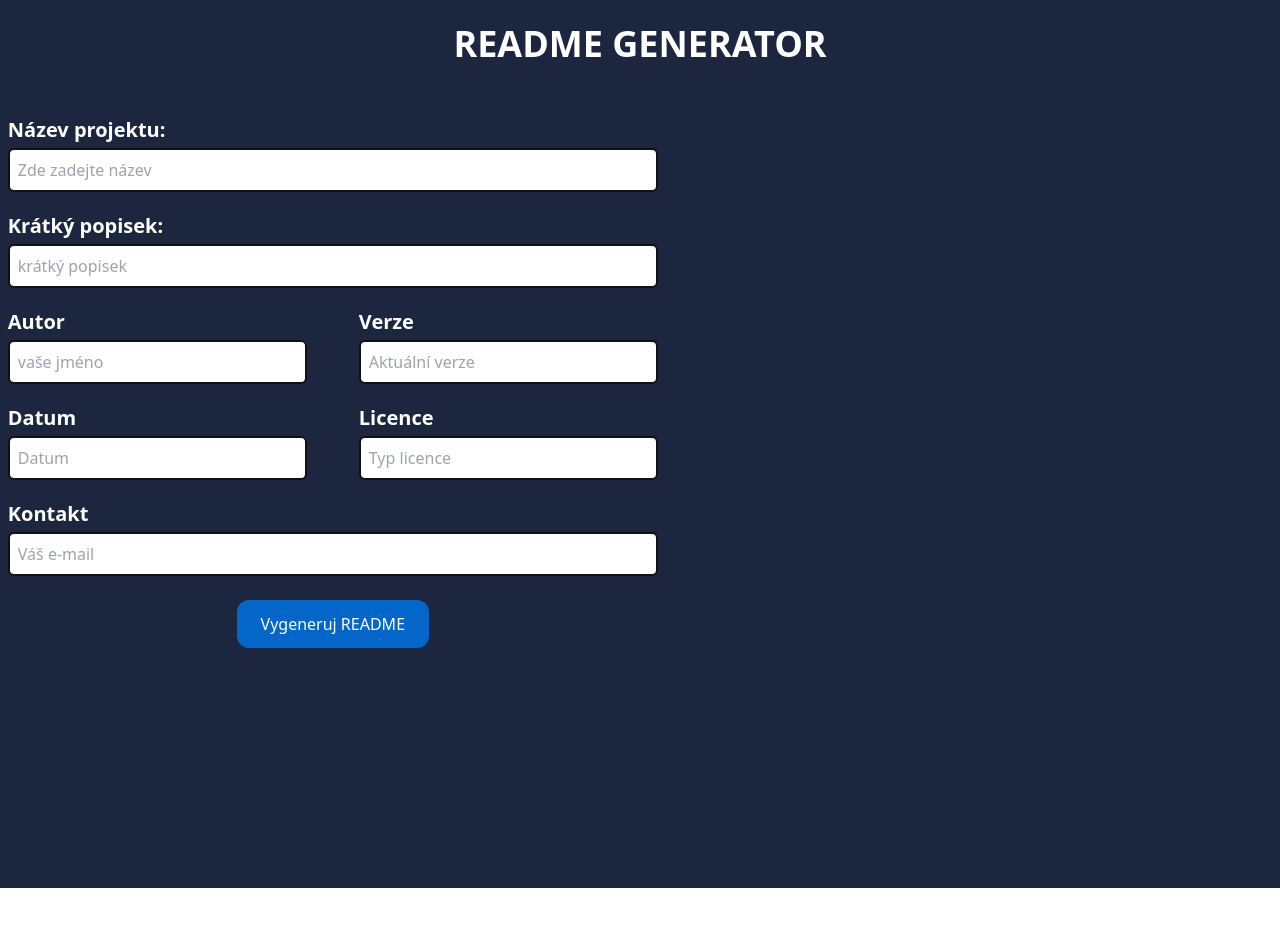
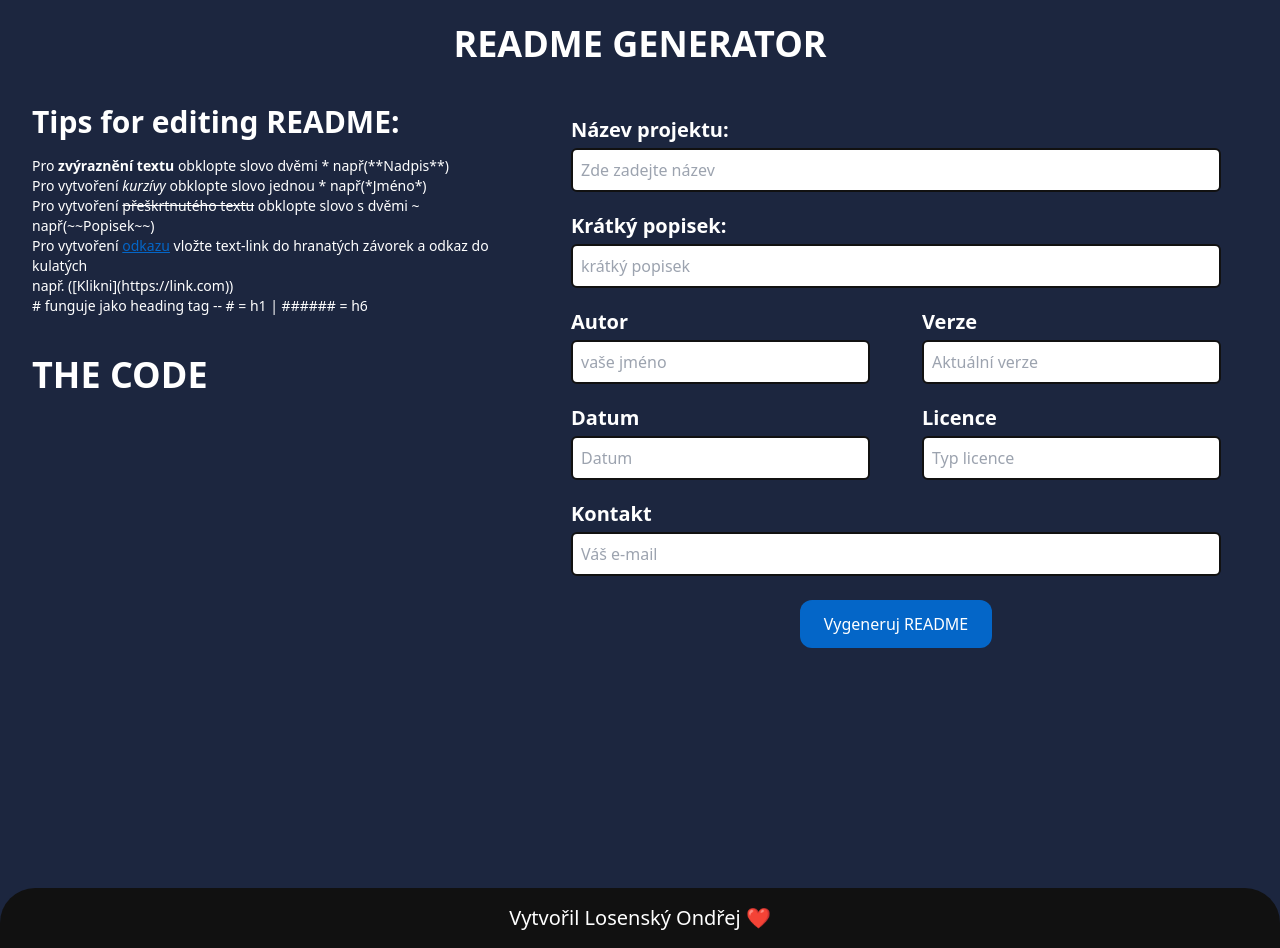
Before and after one commit to OndrejLosensky/generate-readme, a React (Create React App) app: page / in a window 1280 px wide. Before the commit the page ends 888 px from the top, so only its background shows below. Built offline with nearby package versions, Linux system fonts and the light colour scheme; the HTML template or start-up script is replaced by a standard one.

Commit message:
footer + popisek

```diff
--- a/src/App.js
+++ b/src/App.js
@@ -1,10 +1,12 @@
 import CreateReadme from "./components/createReadme/CreateReadme";
+import Footer from "./components/footer/Footer";
 
 function App() {
 
   return (
     <section className='bg-darkBg w-full h-full'>
         <CreateReadme/>
+        <Footer/>
     </section>
   );
 }
--- a/src/components/createReadme/CreateReadme.js
+++ b/src/components/createReadme/CreateReadme.js
@@ -40,8 +40,28 @@ function CreateReadme() {
   return (
     <div>
       <h1 className='uppercase text-4xl font-bold text-center text-whiteText py-6'> Readme generator</h1>
-      <div className='flex flex-row justify-start ml-24 h-screen'> {/* ml-24 | smazat justify center pro posunutí doleva*/}
-          <div className='w-[40%] h-[80%] rounded-2xl'>
+      <div className='flex flex-row justify-start h-screen'> {/* ml-24 | smazat justify center pro posunutí doleva*/}
+          <div className='w-[40%] h-[80%]flex flex-col pl-8'>
+            <div className='h-1/3'>
+              <h2 className= 'text-3xl font-semibold text-whiteText text-left pt-4'>
+                Tips for editing README:
+              </h2>
+              <p className='text-whiteText text-sm text-left pt-4'>
+                Pro <span className='font-bold'> zvýraznění textu</span> obklopte slovo dvěmi * např(**Nadpis**) <br/>
+                Pro vytvoření<span className='italic'> kurzívy</span> obklopte slovo jednou * např(*Jméno*) <br/>
+                Pro vytvoření <span className='line-through'> přeškrtnutého textu</span> obklopte slovo s dvěmi ~ např(~~Popisek~~) <br/>
+                Pro vytvoření <span className='text-buttonColor underline'> odkazu</span> vložte text-link do hranatých závorek a odkaz do kulatých <br/>
+                např. ([Klikni](https://link.com)) <br/>
+                # funguje jako heading tag --  # = h1 | ###### = h6
+              </p>
+            </div>
+            <div className='h-2/3'>
+              <p className='font-semibold text-whiteText text-left uppercase text-4xl '>
+                The code
+              </p>
+            </div>
+          </div>
+          <div className='w-[60%] h-[80%] rounded-2xl'>
             <form className='flex flex-col items-center py-4'>
               <div className='py-2'>
 
@@ -129,6 +149,7 @@ function CreateReadme() {
 
             </div>
           </div>
+
         </div>
       </div>
   );
--- /dev/null
+++ b/src/components/footer/Footer.js
@@ -0,0 +1,13 @@
+import React from "react";
+
+const Footer = () => {
+    return (
+        <div className="w-full h-[60px] py-4 bg-darkText"style={{borderTopLeftRadius: '35px', borderTopRightRadius: '35px'}}>
+            <h3 className="text-xl text-whiteText text-center">
+                Vytvořil Losenský Ondřej ❤️
+            </h3>
+        </div>
+    )
+}
+
+export default Footer
```
